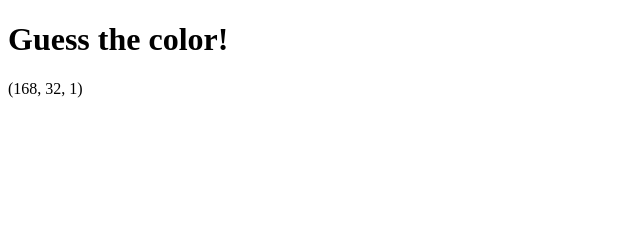
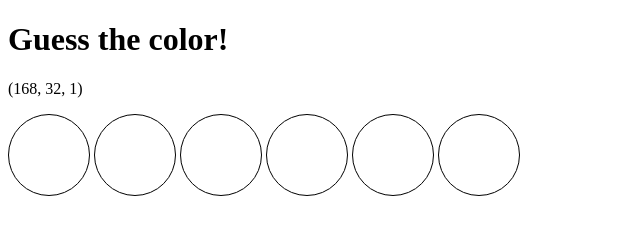
Before and after one commit to tryber/sd-015-b-project-color-guess, a website: page index.html in a window 1280 px wide. Shown: the whole page, without its empty margins (0-640 px from the left). Drawn offline with Linux system fonts and the light colour scheme.

Commit message:
Adds requirement #3

```diff
--- a/index.html
+++ b/index.html
@@ -11,6 +11,15 @@
   <h1 id="title">Guess the color!</h1>
   <p id="rgb-color">(168, 32, 1)</p>
 
+  <div id="color-options">
+    <div id="color-1" class="ball"></div>
+    <div id="color-2" class="ball"></div>
+    <div id="color-3" class="ball"></div>
+    <div id="color-4" class="ball"></div>
+    <div id="color-5" class="ball"></div>
+    <div id="color-6" class="ball"></div>
+  </div>
+
   <script src="script.js"></script>
 </body>
 </html>
--- a/style.css
+++ b/style.css
@@ -0,0 +1,7 @@
+.ball {
+  width: 80px;
+  height: 80px;
+  display: inline-block;
+  border: 1px solid black;
+  border-radius: 50%;
+}
```
